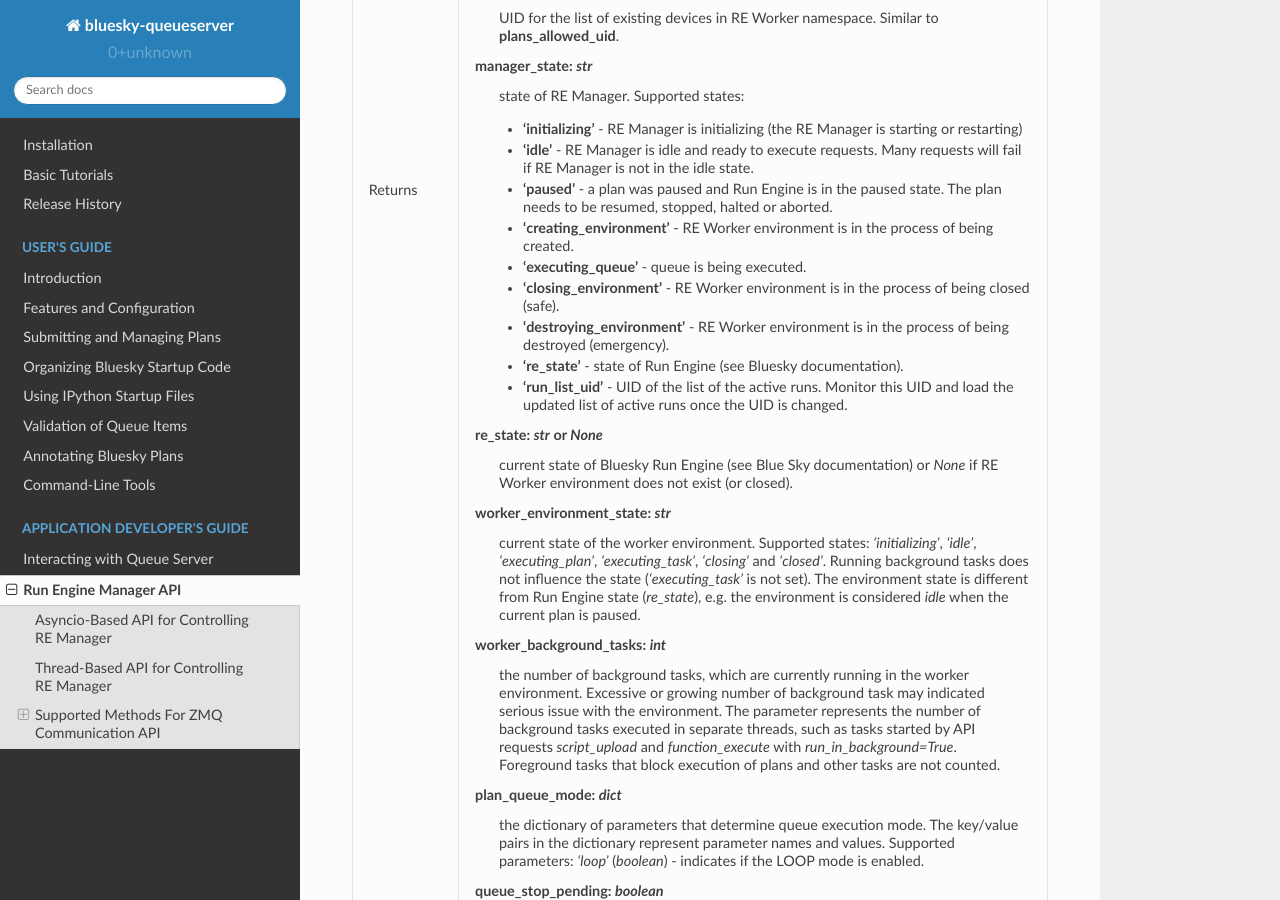
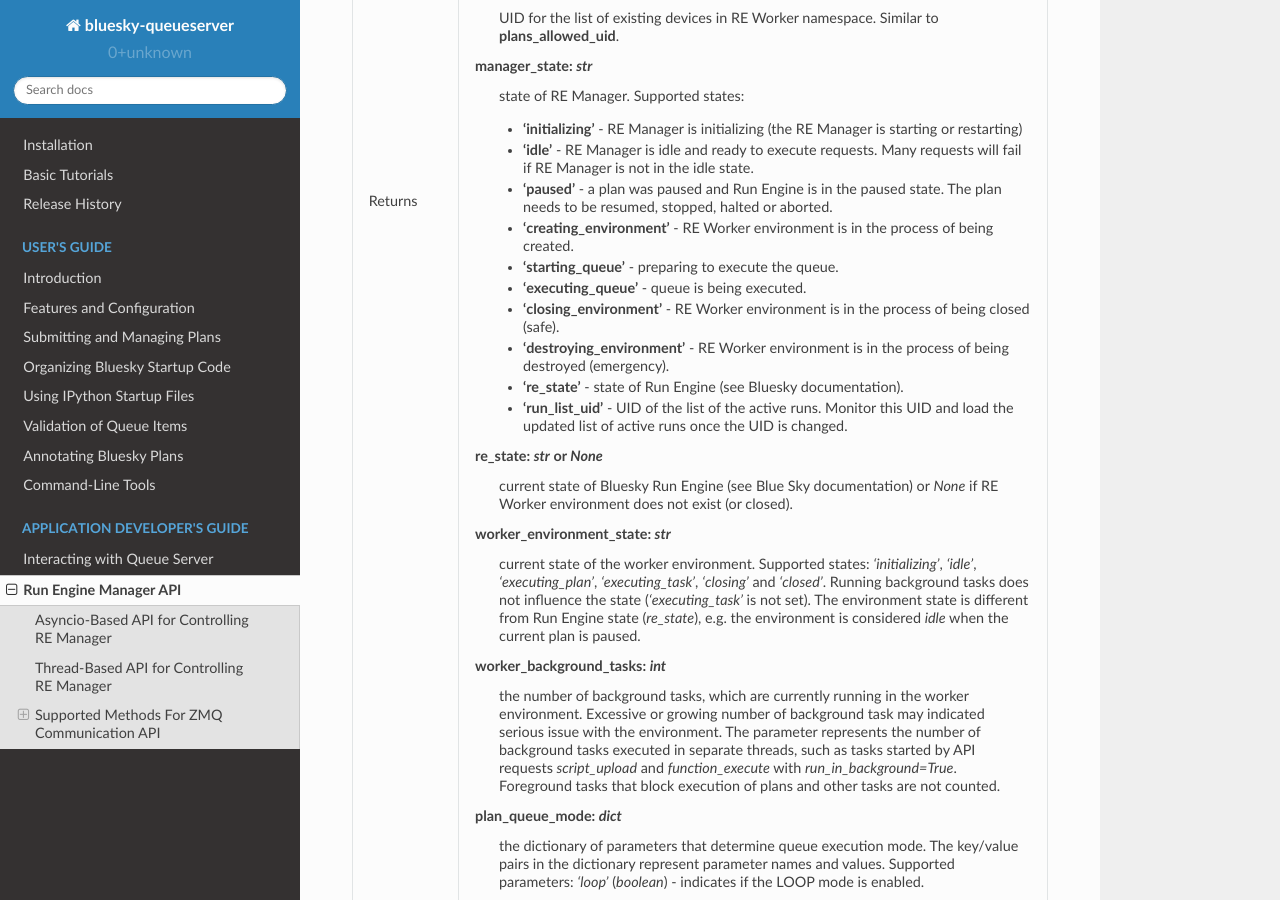
Before and after one commit to bluesky/bluesky-queueserver, a Sphinx documentation site: the page built from docs/source/re_manager_api.rst, in a window 1280 px wide and 900 px high, scrolled down 4088 px. Built offline with Sphinx 7.4.7 and the Read the Docs theme 2.0.0, drawn with Linux system fonts in a browser that asks for light colours.

Commit message:
DOC: add 'starting_queue' manager state to the documentation

```diff
--- a/docs/source/re_manager_api.rst
+++ b/docs/source/re_manager_api.rst
@@ -227,6 +227,8 @@ Returns       **msg**: *str*
                     The plan needs to be resumed, stopped, halted or aborted.
 
                   - **'creating_environment'** - RE Worker environment is in the process of being created.
+
+                  - **'starting_queue'** - preparing to execute the queue.
 
                   - **'executing_queue'** - queue is being executed.
 
```
